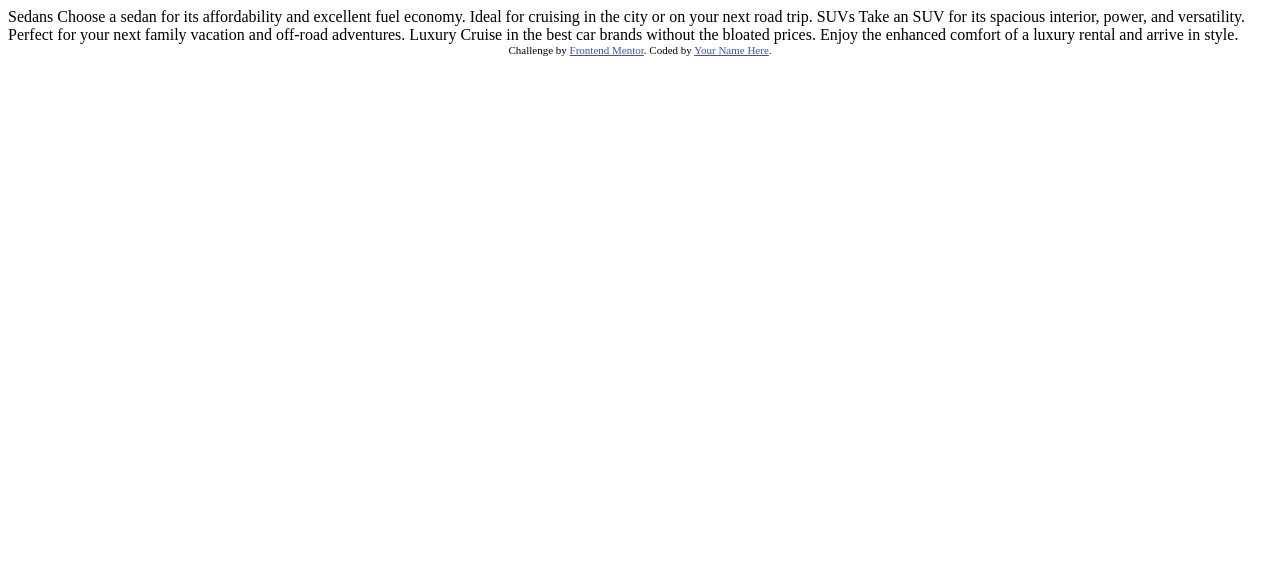
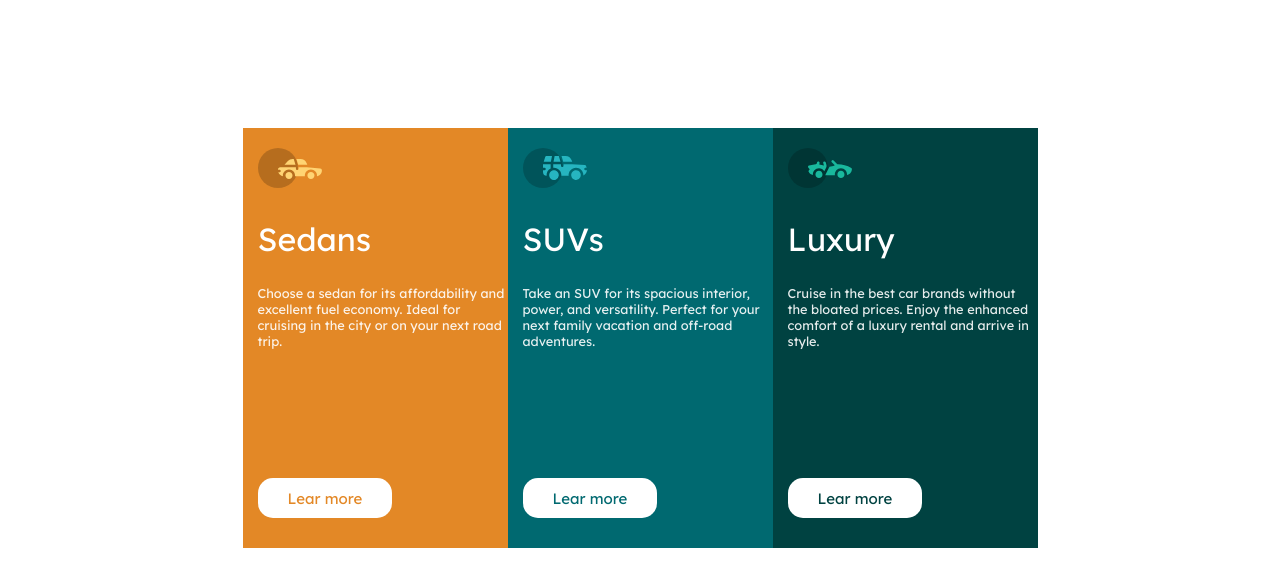
Before and after one commit to goten94/three-cards, a plain HTML site: page 3-column-preview-card-component-main/index.html in a window 1280 px wide. Drawn offline with Linux system fonts and the light colour scheme.

Commit message:
three_cards_end

```diff
--- a/3-column-preview-card-component-main/css/style.css
+++ b/3-column-preview-card-component-main/css/style.css
@@ -0,0 +1,77 @@
+body{
+    margin: 0;
+    box-sizing: border-box;
+    font-size: 0;
+    text-align: center;
+    font-family: 'Lexend Deca', sans-serif;
+
+}
+
+.cards{
+    width: 100%;
+    margin: 10% auto;
+    height: 400px;
+    border-radius: 7px;
+
+}
+
+.card{
+    position: relative;
+    display: inline-block;
+    width: 250px;
+    height: 100%;
+    font-size: 15px;
+    padding-top: 20px;
+    padding-left: 15px;
+    text-align: left;
+    color: white;
+    font-family: 'Lexend Deca', sans-serif;
+
+
+}
+
+.card--orange{
+    background-color: hsl(31, 77%, 52%);
+}
+
+
+
+.card--cyan{
+    background-color:hsl(184, 100%, 22%);
+}
+
+
+.card--dark-cyan{
+    background-color: hsl(179, 100%, 13%);
+}
+
+.card__title{
+    font-size: 2rem;
+    font-weight: 300;
+}
+.card__paragraph{
+    font-size: .8rem;
+    opacity: 0.9;
+}
+.card__cta{
+    position: absolute;
+    background-color: #fff;
+    text-decoration: none;
+    padding: 0.7em 2em;
+    border-radius: 15px;
+    bottom: 2em;
+
+}
+
+.card__cta--orange{
+    color: hsl(31, 77%, 52%);
+
+}
+
+.card__cta--cyan{
+    color: hsl(184, 100%, 22%);
+}
+
+.card__cta--dark-cyan{
+    color:  hsl(179, 100%, 13%);
+}
--- a/3-column-preview-card-component-main/index.html
+++ b/3-column-preview-card-component-main/index.html
@@ -7,30 +7,42 @@
   <link rel="icon" type="image/png" sizes="32x32" href="./images/favicon-32x32.png">
 
   <title>Frontend Mentor | 3-column preview card component</title>
+  <link rel="stylesheet" href="./css/style.css">
+  <link rel="preconnect" href="https://fonts.googleapis.com">
+<link rel="preconnect" href="https://fonts.gstatic.com" crossorigin>
+<link href="https://fonts.googleapis.com/css2?family=Lexend+Deca&display=swap" rel="stylesheet">
+<link rel="preconnect" href="https://fonts.googleapis.com">
+<link rel="preconnect" href="https://fonts.gstatic.com" crossorigin>
+<link href="https://fonts.googleapis.com/css2?family=Lexend+Deca&display=swap" rel="stylesheet">
 
   <!-- Feel free to remove these styles or customise in your own stylesheet 👍 -->
-  <style>
-    .attribution { font-size: 11px; text-align: center; }
-    .attribution a { color: hsl(228, 45%, 44%); }
-  </style>
 </head>
 <body>
+  <div class="cards">
+    <div class="card card--orange">
+      <img src="./assets/icon-sedans.svg" alt="icon sedans" class="card__icon">
+      <h2 class="card__title">  Sedans</h2>
+      <p class="card__paragraph">  Choose a sedan for its affordability and excellent fuel economy. Ideal for cruising in the city
+        or on your next road trip.</p>
+      <a href="#" class="card__cta card__cta--orange">Lear more</a>
+    </div>
 
-  Sedans
-  Choose a sedan for its affordability and excellent fuel economy. Ideal for cruising in the city
-  or on your next road trip.
+    <div class="card card--cyan">
+      <img src="./assets/icon-suvs.svg" alt="icon suvs" class="card__icon">
+      <h2 class="card__title">    SUVs</h2>
+      <p class="card__paragraph">   Take an SUV for its spacious interior, power, and versatility. Perfect for your next family vacation
+        and off-road adventures.</p>
+      <a href="#" class="card__cta card__cta--cyan">Lear more</a>
+    </div>
+    <div class="card card--dark-cyan">
+      <img src="./assets/icon-luxury.svg" alt="icon luxury" class="card__icon">
+      <h2 class="card__title">    Luxury</h2>
+      <p class="card__paragraph">
+        Cruise in the best car brands without the bloated prices. Enjoy the enhanced comfort of a luxury
+        rental and arrive in style.</p>
+      <a href="#" class="card__cta card__cta--dark-cyan">Lear more</a>
+    </div>
+  </div>
 
-  SUVs
-  Take an SUV for its spacious interior, power, and versatility. Perfect for your next family vacation
-  and off-road adventures.
-
-  Luxury
-  Cruise in the best car brands without the bloated prices. Enjoy the enhanced comfort of a luxury
-  rental and arrive in style.
-
-  <div class="attribution">
-    Challenge by <a href="https://www.frontendmentor.io?ref=challenge" target="_blank">Frontend Mentor</a>.
-    Coded by <a href="#">Your Name Here</a>.
-  </div>
 </body>
 </html>
```
